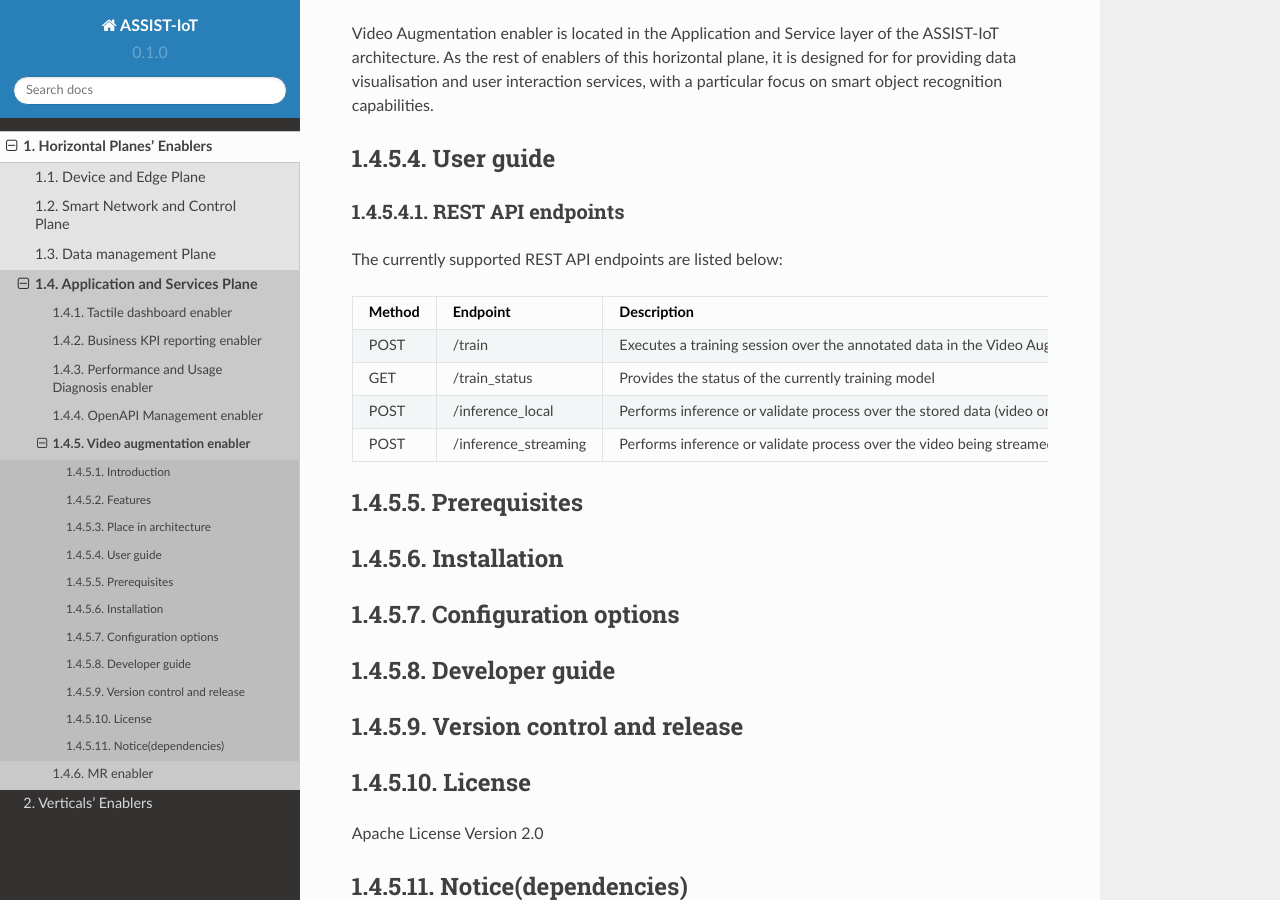
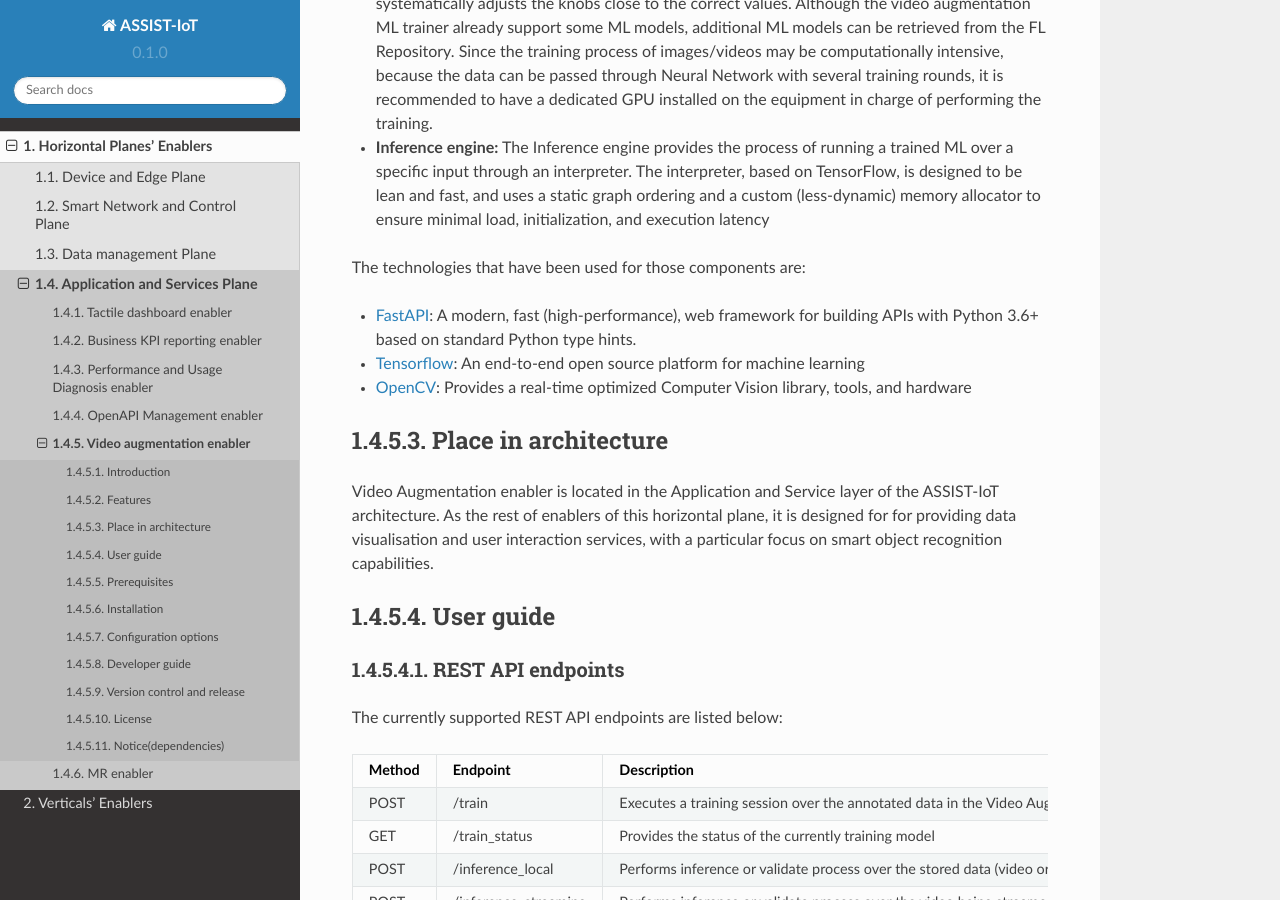
Before and after one commit to assist-iot/assist-iot-documentation, a Sphinx documentation site: the page built from docs/source/horizontal_planes/application/video_augmentation_enabler.rst, in a window 1280 px wide and 900 px high, scrolled down 1434 px. Built offline with Sphinx 7.4.7 and the Read the Docs theme 2.0.0, drawn with Linux system fonts in a browser that asks for light colours.

Commit message:
Update video_augmentation_enabler.rst

```diff
--- a/docs/source/horizontal_planes/application/video_augmentation_enabler.rst
+++ b/docs/source/horizontal_planes/application/video_augmentation_enabler.rst
@@ -27,6 +29,15 @@ As it can be seen the Video Augmentation enabler is divided in 4 main components
 - **Data Pre-processor:** Since the dataset can be collected from various sources such as a Cameras or Databases, but it may not be used directly for performing ML analysis processes (e.g., the dataset contains unorganized or noisy data), a data pre-processing can be done. Data pre-processor provides tools for cleaning the raw data such as taking care of missing values, categorical features, and normalization.
 - **ML trainer:** An ML model is a function with learnable parameters that maps an input to a desired output. The optimal parameters are obtained by training the model on data. ML Trainer will carry out the process of feeding the network with millions of training data points so that it systematically adjusts the knobs close to the correct values. Although the video augmentation ML trainer already support some ML models, additional ML models can be retrieved from the FL Repository. Since the training process of images/videos may be computationally intensive, because the data can be passed through Neural Network with several training rounds, it is recommended to have a dedicated GPU installed on the equipment in charge of performing the training.
 - **Inference engine:** The Inference engine provides the process of running a trained ML over a specific input through an interpreter. The interpreter, based on TensorFlow, is designed to be lean and fast, and uses a static graph ordering and a custom (less-dynamic) memory allocator to ensure minimal load, initialization, and execution latency
+
+The technologies that have been used for those components are:
+
+- `FastAPI <https://fastapi.tiangolo.com/>`__: A modern, fast (high-performance), web framework for building APIs with Python 3.6+ based on standard Python type hints.
+
+- `Tensorflow <https://github.com/tensorflow/tensorflow>`__: An end-to-end open source platform for machine learning
+
+- `OpenCV <https://github.com/opencv/opencv>`__:  Provides a real-time optimized Computer Vision library, tools, and hardware
+
 
 *********************
 Place in architecture
```
Also changed, not shown: other parts of docs/source/horizontal_planes/application/video_augmentation_enabler.rst (+2 -0 lines).
